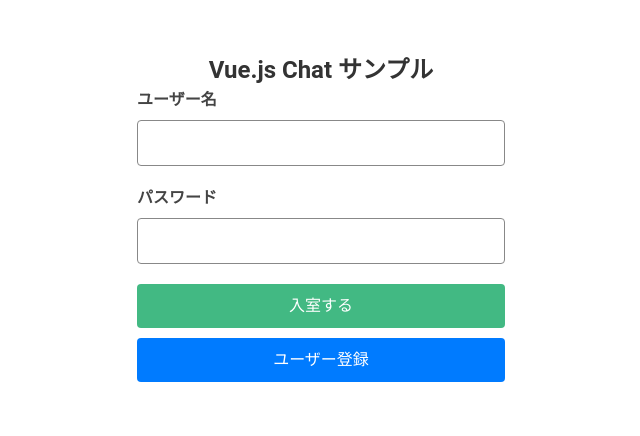
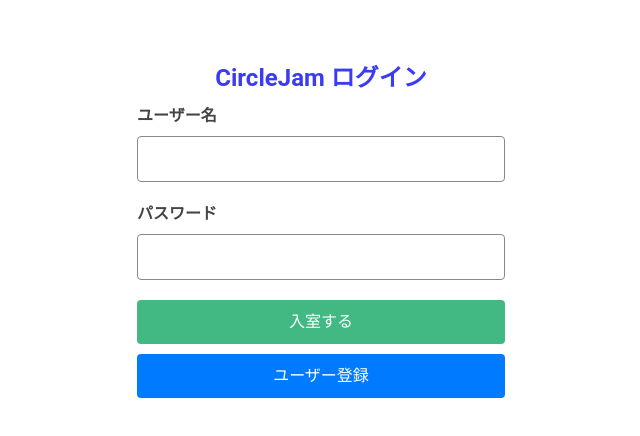
Before and after one commit to rkclhack/hackathon-t1-B, a Vue app in the folder chatapp/: page / in a window 1280 px wide. Shown: the top 436 px of the page, without its empty margins (319-959 px from the left). Built offline with nearby package versions, Linux system fonts and the light colour scheme; no server answers.

Commit message:
ログイン画面を若干変更しました

```diff
--- a/chatapp/src/components/Login.vue
+++ b/chatapp/src/components/Login.vue
@@ -39,7 +39,7 @@
 
 <template>
   <div class="mx-auto my-5 px-4">
-    <h1 class="page-title">Vue.js Chat サンプル</h1>
+    <h1 class="page-title">CircleJam ログイン</h1>
 
     <div class="form-group">
       <p>ユーザー名</p>
@@ -76,8 +76,9 @@
 .page-title {
   font-size: 24px;
   text-align: center;
-  color: #333;
+  color: rgb(59, 59, 244);
   font-weight: bold;
+  padding:8px
 }
 
 .form-group {
```
